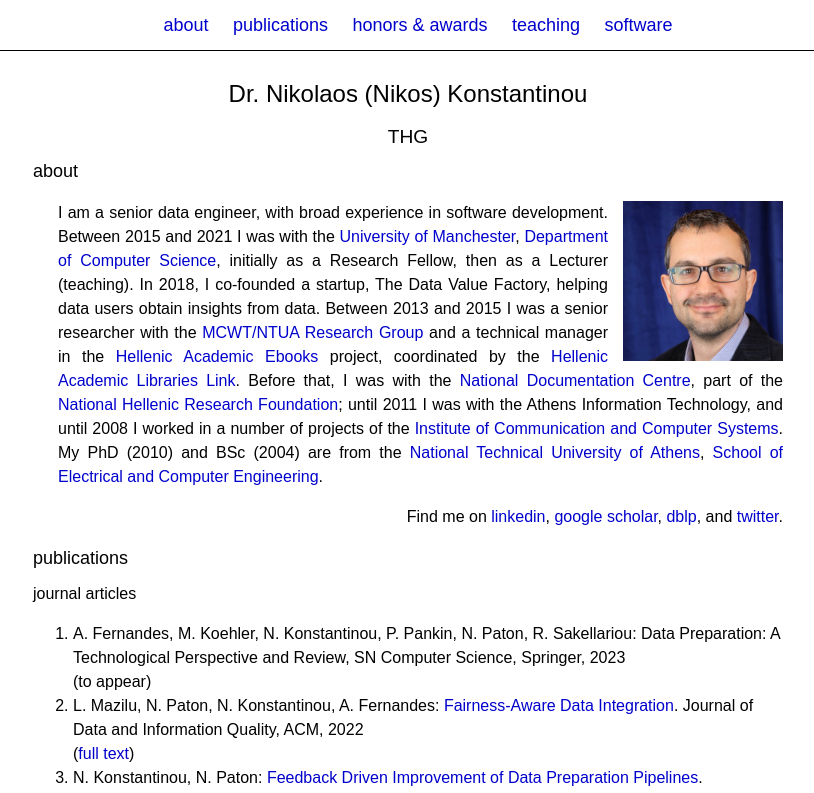
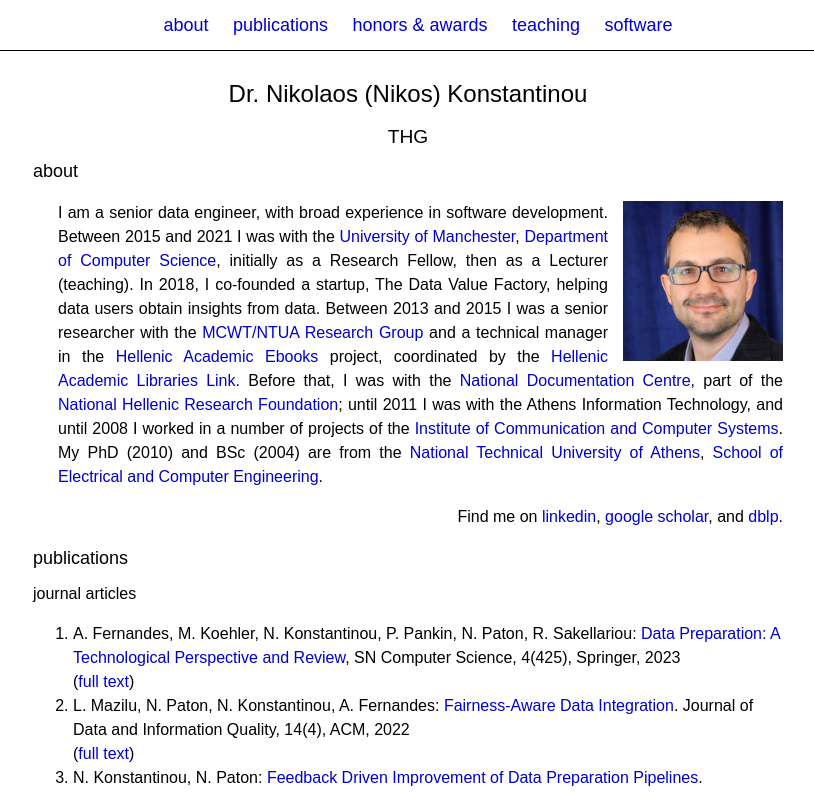
Before and after one commit to nkons/nkons.github.io, a plain HTML site: page index.html in a window 1280 px wide. Shown: the top 793 px of the page, without its empty margins (232-1046 px from the left). Drawn offline with Linux system fonts and the light colour scheme.

Commit message:
Update index.html

```diff
--- a/index.html
+++ b/index.html
@@ -30,7 +30,7 @@
 				I am a senior data engineer, with broad experience in software development. Between 2015 and 2021 I was with the <a href="http://www.manchester.ac.uk">University of Manchester</a>, <a href="http://www.cs.manchester.ac.uk">Department of Computer Science</a>, initially as a Research Fellow, then as a Lecturer (teaching). In 2018, I co-founded a startup, The Data Value Factory, helping data users obtain insights from data.  Between 2013 and 2015 I was a senior researcher with the <a href="http://mcwt.cn.ntua.gr">MCWT/NTUA Research Group</a> and a technical manager in the <a href="http://www.kallipos.gr">Hellenic Academic Ebooks</a> project, coordinated by the <a href="http://seab.gr">Hellenic Academic Libraries Link</a>. Before that, I was with the <a href="http://www.ekt.gr">National Documentation Centre</a>, part of the <a href="http://www.eie.gr">National Hellenic Research Foundation</a>; until 2011 I was with the Athens Information Technology, and until 2008 I worked in a number of  projects of the <a href="https://www.iccs.gr">Institute of Communication and Computer Systems</a>. My PhD (2010) and BSc (2004) are from the <a href="http://www.ntua.gr">National Technical University of Athens</a>, <a href="http://www.ece.ntua.gr">School of Electrical and Computer Engineering</a>.
 			</p>
 			<p style="text-align: right;">
-				Find me on <a href="http://gr.linkedin.com/in/nikolaoskonstantinou">linkedin</a>, <a href="http://scholar.google.gr/citations?user=-lqOrHkAAAAJ">google scholar</a>, <a href="http://dblp.uni-trier.de/pers/hd/k/Konstantinou_0001:Nikolaos">dblp</a>, and <a href="https://twitter.com/nkonstantinou">twitter</a>.
+				Find me on <a href="http://gr.linkedin.com/in/nikolaoskonstantinou">linkedin</a>, <a href="http://scholar.google.gr/citations?user=-lqOrHkAAAAJ">google scholar</a>, and <a href="http://dblp.uni-trier.de/pers/hd/k/Konstantinou_0001:Nikolaos">dblp</a>.
 			</p>
 
 			<h2>
@@ -41,12 +41,12 @@
 			<ol>
 
 				<li>
-					A. Fernandes, M. Koehler, N. Konstantinou, P. Pankin, N. Paton, R. Sakellariou: Data Preparation: A Technological Perspective and Review, SN Computer Science, Springer, 2023
+					A. Fernandes, M. Koehler, N. Konstantinou, P. Pankin, N. Paton, R. Sakellariou: <a href="https://doi.org/10.1007/s42979-023-01828-8">Data Preparation: A Technological Perspective and Review</a>, SN Computer Science, 4(425), Springer, 2023
 					<br/>
-					(to appear)
+					(<a href="https://link.springer.com/content/pdf/10.1007/s42979-023-01828-8.pdf">full text</a>)
 				</li>
 				<li>
-					L. Mazilu, N. Paton, N. Konstantinou, A. Fernandes: <a href="https://doi.org/10.1145/3519419">Fairness-Aware Data Integration</a>. Journal of Data and Information Quality, ACM, 2022
+					L. Mazilu, N. Paton, N. Konstantinou, A. Fernandes: <a href="https://doi.org/10.1145/3519419">Fairness-Aware Data Integration</a>. Journal of Data and Information Quality, 14(4), ACM, 2022
 					<br/>
 					(<a href="https://dl.acm.org/doi/pdf/10.1145/3519419">full text</a>)
 				</li>
@@ -521,7 +521,7 @@
 			</div>
 
 			<p></p>
-			<div style="text-align: right; font-size: small;">page last updated on April 28th, 2023.</div>
+			<div style="text-align: right; font-size: small;">page last updated on January 12th, 2024.</div>
 			<p></p>
 	</div>
 
```
